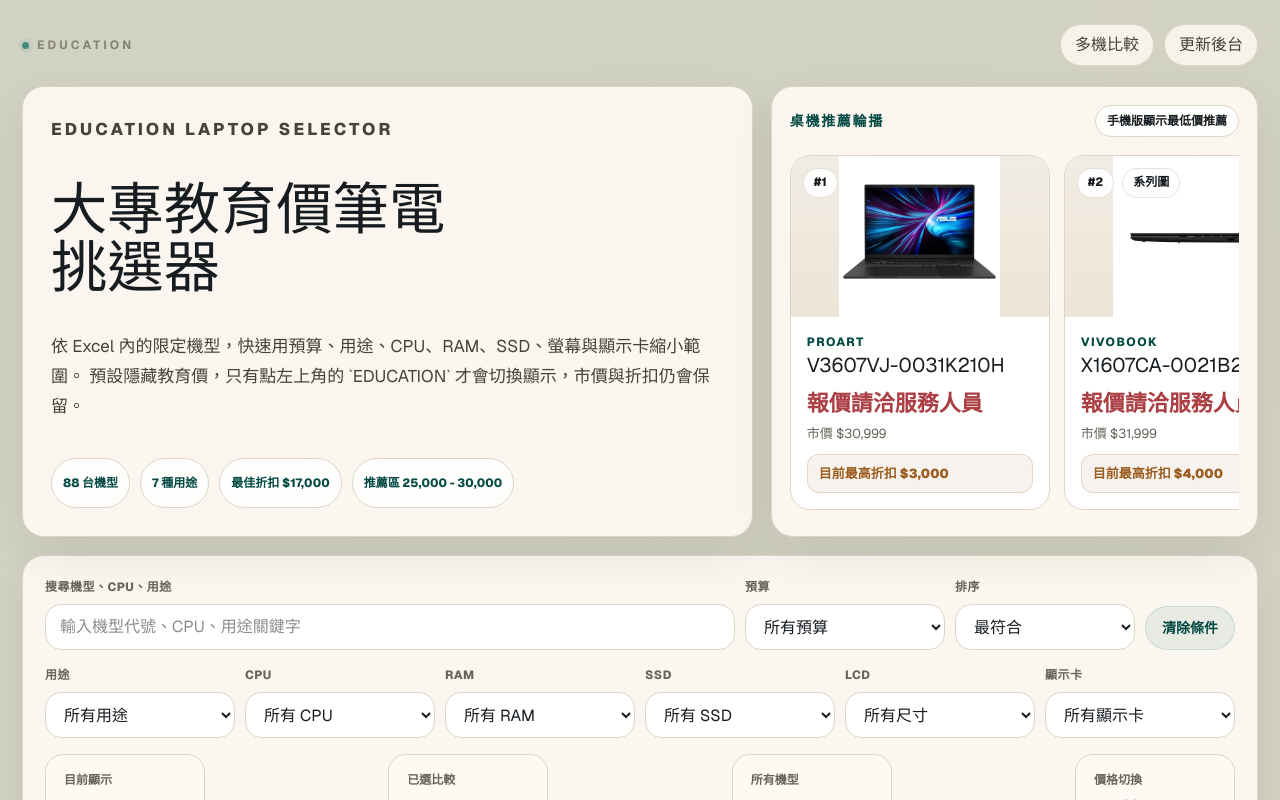
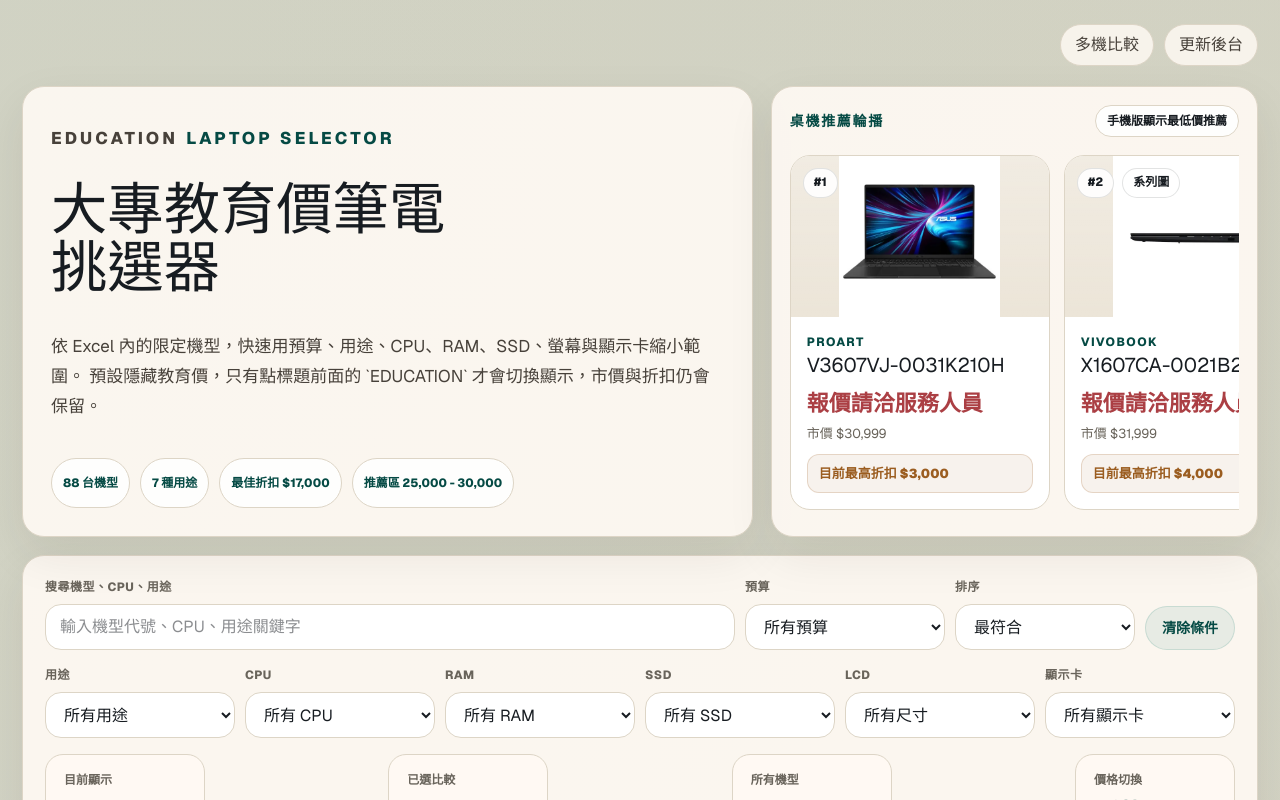
Before and after one commit to alexischuang/edunbprice, a Next.js app: page / in a window 1280 px wide. Shown: the top 800 px of the page. Built offline with nearby package versions, Linux system fonts and the light colour scheme.

Commit message:
Move education toggle into hero title

```diff
--- a/app/globals.css
+++ b/app/globals.css
@@ -86,35 +86,35 @@
   margin-bottom: 20px;
 }
 
-.excel-toggle {
+.topbar-spacer {
+  flex: 1;
+}
+
+.eyebrow-inline {
   align-items: center;
+  display: flex;
+  gap: 8px;
+  margin-bottom: 6px;
+}
+
+.education-switch {
   background: transparent;
   border: 0;
-  color: var(--muted);
-  display: inline-flex;
-  gap: 8px;
-  min-height: 24px;
-  opacity: 0.72;
+  color: inherit;
+  font: inherit;
+  font-size: inherit;
+  font-weight: inherit;
+  letter-spacing: inherit;
   padding: 0;
-  text-transform: uppercase;
+  text-transform: inherit;
 }
 
-.excel-toggle strong {
-  font-size: 12px;
-  font-weight: 700;
-  letter-spacing: 0.26em;
+.education-switch:hover {
+  color: var(--teal-strong);
 }
 
-.excel-toggle .signal {
-  background: var(--teal);
-  border-radius: 999px;
-  box-shadow: 0 0 0 4px rgba(10, 111, 101, 0.08);
-  height: 7px;
-  width: 7px;
-}
-
-.excel-toggle:hover {
-  opacity: 1;
+.eyebrow-tail {
+  color: var(--teal-strong);
 }
 
 .topbar-links {
--- a/app/page.tsx
+++ b/app/page.tsx
@@ -161,16 +161,7 @@
     <main className="site-shell">
       <div className="page-frame">
         <div className="topbar">
-          <button
-            className="excel-toggle"
-            onClick={() => setShowEducationPrice((current) => !current)}
-            type="button"
-            aria-label="切換教育價顯示"
-            title="EDUCATION"
-          >
-            <span className="signal" aria-hidden="true" />
-            <strong>EDUCATION</strong>
-          </button>
+          <div className="topbar-spacer" aria-hidden="true" />
 
           <div className="topbar-links">
             <Link className="link-pill" href="/compare">
@@ -184,11 +175,22 @@
 
         <section className="hero section">
           <div className="hero-copy">
-            <p className="eyebrow">education laptop selector</p>
+            <p className="eyebrow eyebrow-inline">
+              <button
+                className="education-switch"
+                onClick={() => setShowEducationPrice((current) => !current)}
+                type="button"
+                aria-label="切換教育價顯示"
+                title="切換教育價顯示"
+              >
+                EDUCATION
+              </button>
+              <span className="eyebrow-tail"> laptop selector</span>
+            </p>
             <h1>大專教育價筆電挑選器</h1>
             <p>
               依 Excel 內的限定機型，快速用預算、用途、CPU、RAM、SSD、螢幕與顯示卡縮小範圍。
-              預設隱藏教育價，只有點左上角的 `EDUCATION` 才會切換顯示，市價與折扣仍會保留。
+              預設隱藏教育價，只有點標題前面的 `EDUCATION` 才會切換顯示，市價與折扣仍會保留。
             </p>
             <div className="hero-metrics">
               <span className="metric">{laptops.length} 台機型</span>
```
